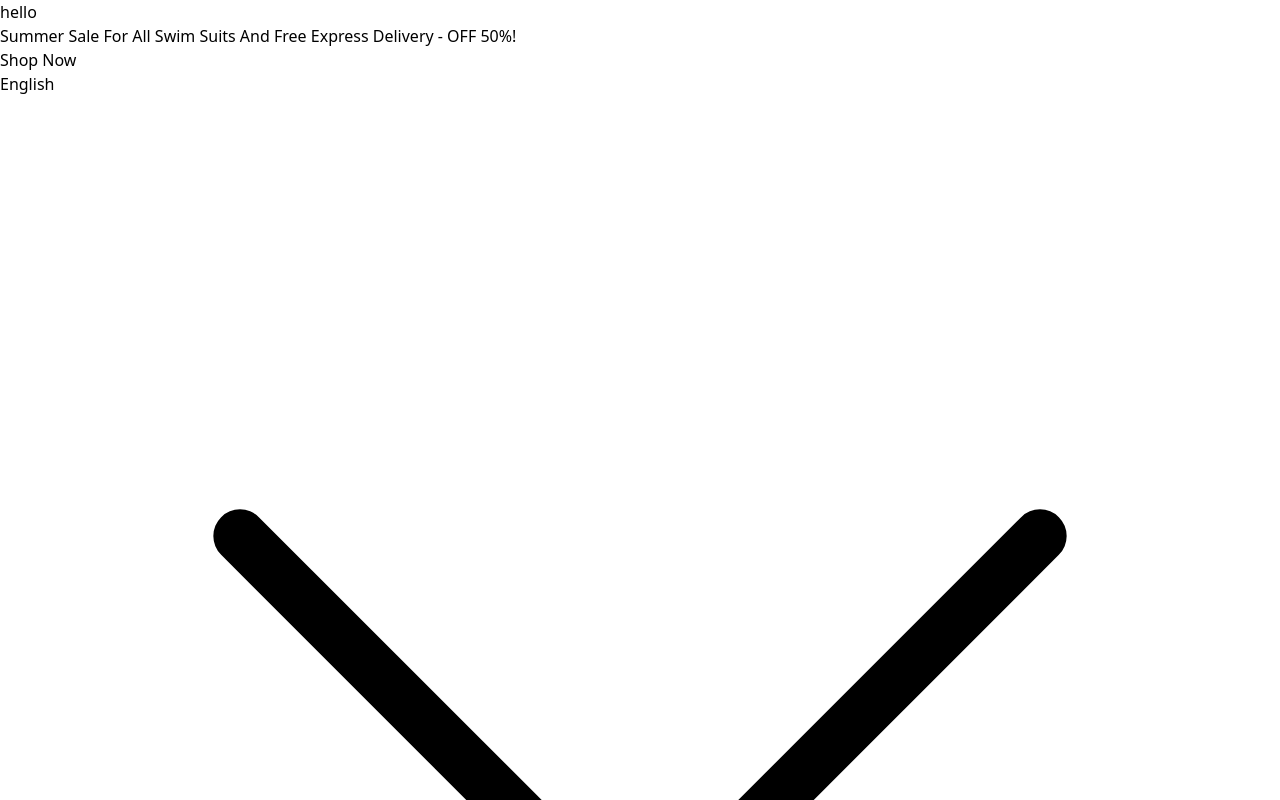
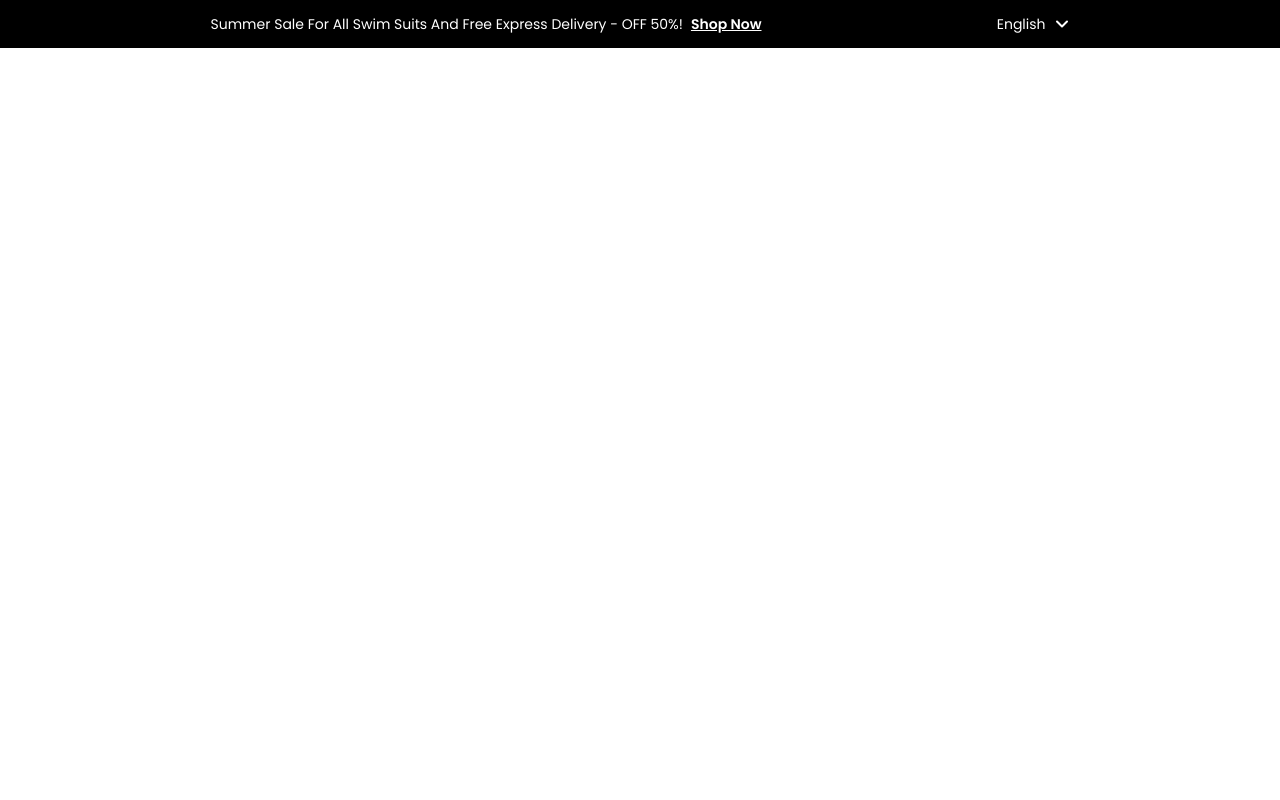
Before and after one commit to kwawbaidoo/E-commerce, a React (Vite) app: page / in a window 1280 px wide. Shown: the top 800 px of the page. Built offline with nearby package versions, Linux system fonts and the light colour scheme.

Commit message:
worked on top header

```diff
--- a/src/App.jsx
+++ b/src/App.jsx
@@ -1,13 +1,12 @@
 import { useState } from 'react';
 import './App.css';
-import Top from '../components/Top';
+import Top from './components/Top';
 
 function App() {
   const [count, setCount] = useState(0)
 
   return (
     <>
-    hello
     <Top/>
     </>
   )
--- /dev/null
+++ b/src/components/Navigation.jsx
@@ -0,0 +1,31 @@
+const Navigation = () =>{
+    return(
+        <div className="w-full">
+            <div className="flex md:max-w-[1170px] xl:max-w-[1170px]">
+                <span className="flex justify-between">
+                    <h3>Exclusive</h3>
+
+                    <ul className="flex gap-12">
+                        <li>
+                            <a href="">Home</a>
+                        </li>
+                        <li>
+                            <a href="">Contact</a>
+                        </li>
+                        <li>
+                            <a href="">About</a>
+                        </li>
+                        <li>
+                            <a href="">Sign Up</a>
+                        </li>
+                    </ul>
+                </span>
+                <div>
+                    <span></span>
+                </div>
+            </div>
+        </div>
+    )
+}
+
+export default Navigation;
--- a/components/Top.jsx
+++ b/src/components/Top.jsx
@@ -1,24 +1,24 @@
 const Top =()=>{
     return(
-        <div className="bg-black flex ">
-        <div className="md:max-w-[859px] sm:max-w-96 xl:max-w-[859px] flex justify-between items-center">
-          <span className="flex border">
-            <h3 className="text-sm font-normal font-poppins">
+        <div className="bg-black flex items-center justify-center w-full h-12">
+        <div className="w-full md:max-w-[859px] sm:max-w-96 xl:max-w-[859px] flex justify-between items-center ">
+          <span className="flex gap-2">
+            <h3 className="text-sm font-normal font-poppins text-white">
               Summer Sale For All Swim Suits And Free Express Delivery - OFF 50%!
             </h3>
-            <h4 className="font-poppins font-semibold text-sm">
-              <a href="">Shop Now</a>
+            <h4 className="font-poppins font-semibold text-sm text-white">
+              <a className="underline" href="">Shop Now</a>
             </h4>
           </span>
-          <span className="font-poppins font-normal text-sm gap-2 text-red-300">
+          <span className="flex items-center font-poppins font-normal text-sm gap-2  text-white">
             English
             <svg
               xmlns="http://www.w3.org/2000/svg"
               fill="none"
               viewBox="0 0 24 24"
-              strokeWidth={1}
+              strokeWidth={3}
               stroke="currentColor"
-              className="size-2"
+              className="size-4"
             >
               <path
                 strokeLinecap="round"
```
Also changed, not shown: src/components/TopHeader.jsx (renamed from components/TopHeader.jsx).
